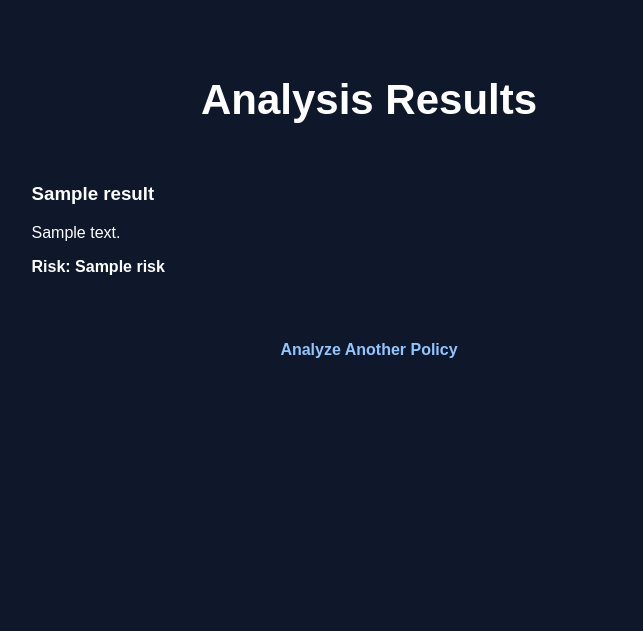
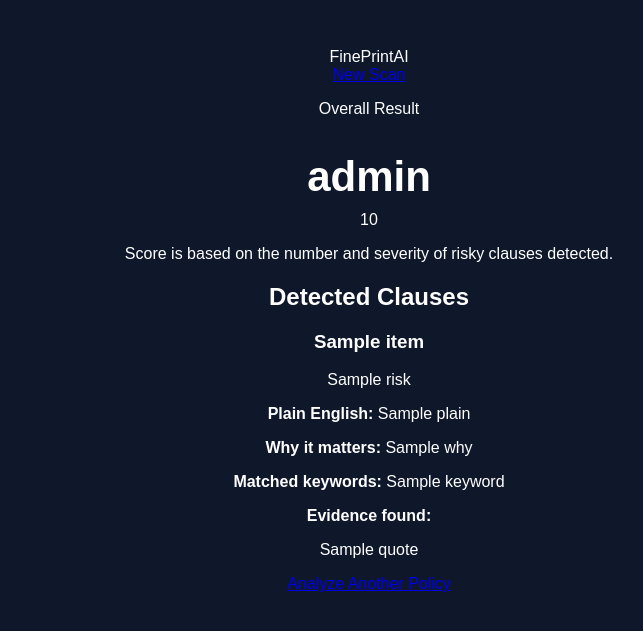
Before and after one commit to hishychaudhary-stack/fine-print-explainer, a Flask app: template templates/result.html in a window 1280 px wide. Shown: the top 631 px of the page, without its empty margins (271-914 px from the left). Run offline with Flask 3, Linux system fonts and the light colour scheme; the template is opened without the code that fills it: most values are stand-ins (such as "Sample title", 1, 10 or a date in 2020).

Commit message:
Update result.html

```diff
--- a/templates/result.html
+++ b/templates/result.html
@@ -2,21 +2,54 @@
 <html>
 <head>
     <title>Analysis Results</title>
-    <link rel="stylesheet" href="/static/style.css">
+    <link rel="stylesheet" href="{{ url_for('static', filename='style.css') }}">
 </head>
 <body>
-    <div class="container">
-        <h1>Analysis Results</h1>
+    <nav class="nav">
+        <div class="logo">FinePrint<span>AI</span></div>
+        <a class="nav-link" href="/">New Scan</a>
+    </nav>
 
-        {% for title, desc, risk in results %}
-            <div class="card {{ risk }}">
-                <h3>{{ title }}</h3>
-                <p>{{ desc }}</p>
-                <strong>Risk: {{ risk }}</strong>
-            </div>
-        {% endfor %}
+    <main class="results-layout">
+        <section class="score-panel">
+            <p class="label">Overall Result</p>
+            <h1>{{ risk_level }}</h1>
+            <div class="score-circle">{{ score }}</div>
+            <p class="small-text">
+                Score is based on the number and severity of risky clauses detected.
+            </p>
+        </section>
 
-        <a class="back-link" href="/">Analyze Another Policy</a>
-    </div>
+        <section class="results-panel">
+            <h2>Detected Clauses</h2>
+
+            {% for item in results %}
+                <div class="result-card {{ item.risk }}">
+                    <div class="card-top">
+                        <h3>{{ item.title }}</h3>
+                        <span>{{ item.risk }}</span>
+                    </div>
+
+                    <p><strong>Plain English:</strong> {{ item.plain }}</p>
+                    <p><strong>Why it matters:</strong> {{ item.why }}</p>
+
+                    {% if item.keywords %}
+                        <p><strong>Matched keywords:</strong> {{ item.keywords | join(", ") }}</p>
+                    {% endif %}
+
+                    {% if item.evidence %}
+                        <div class="evidence">
+                            <strong>Evidence found:</strong>
+                            {% for quote in item.evidence %}
+                                <blockquote>{{ quote }}</blockquote>
+                            {% endfor %}
+                        </div>
+                    {% endif %}
+                </div>
+            {% endfor %}
+
+            <a class="back-button" href="/">Analyze Another Policy</a>
+        </section>
+    </main>
 </body>
 </html>
```
